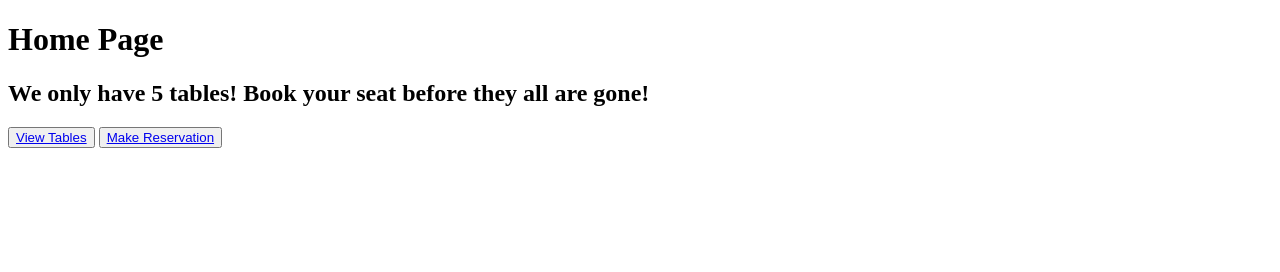
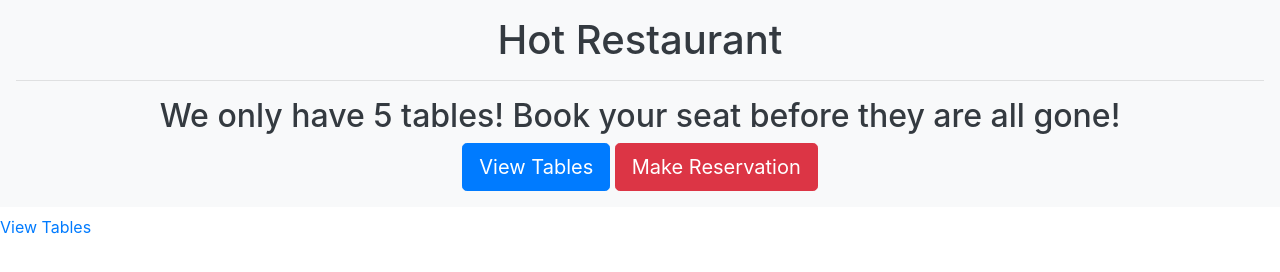
Before and after one commit to fguzmanrs/restaurantApp-heroku, a plain HTML site: page index.html in a window 1280 px wide. Drawn offline with nearby package versions, Linux system fonts and the light colour scheme.

Commit message:
style updates

```diff
--- a/index.html
+++ b/index.html
@@ -4,12 +4,22 @@
     <meta charset="UTF-8">
     <meta name="viewport" content="width=device-width, initial-scale=1.0">
     <meta http-equiv="X-UA-Compatible" content="ie=edge">
-    <title>Document</title>
+
+    <link rel="stylesheet" href="https://stackpath.bootstrapcdn.com/bootstrap/4.3.1/css/bootstrap.min.css" integrity="sha384-ggOyR0iXCbMQv3Xipma34MD+dH/1fQ784/j6cY/iJTQUOhcWr7x9JvoRxT2MZw1T" crossorigin="anonymous">
+
+    <title>Tables Page</title>
 </head>
-<body>
-    <h1>Home Page</h1>
-    <h2>We only have 5 tables! Book your seat before they all are gone!</h2>
-    <button><a href = "./view.html" target = "_blank">View Tables</a></button>
-    <button><a href = "./reservation.html" target = "_blank">Make Reservation</a></button>
+<body class="text-center">
+    <div class="p-3 mb-2 bg-light text-dark">
+        <h1>Hot Restaurant<h1>
+        <hr>
+        <h2>We only have 5 tables! Book your seat before they are all gone!</h2>
+        <a class="btn btn-primary btn-lg white" href="./view.html" role="button" target = "_blank">View Tables</a>
+        <a class="btn btn-danger btn-lg white" href = "./reservation.html" role="button" target = "_blank">Make Reservation</a>
+    </div>
+    <div class="text-left">
+        <a href="./view.html" target = "_blank"></a>
+        <a href="./view.html" target = "_blank">View Tables</a>
+    </div>
 </body>
 </html>
```
Also changed, not shown: currentReservations.html (renamed from view.html), makeReservation.html (renamed from reservation.html).
